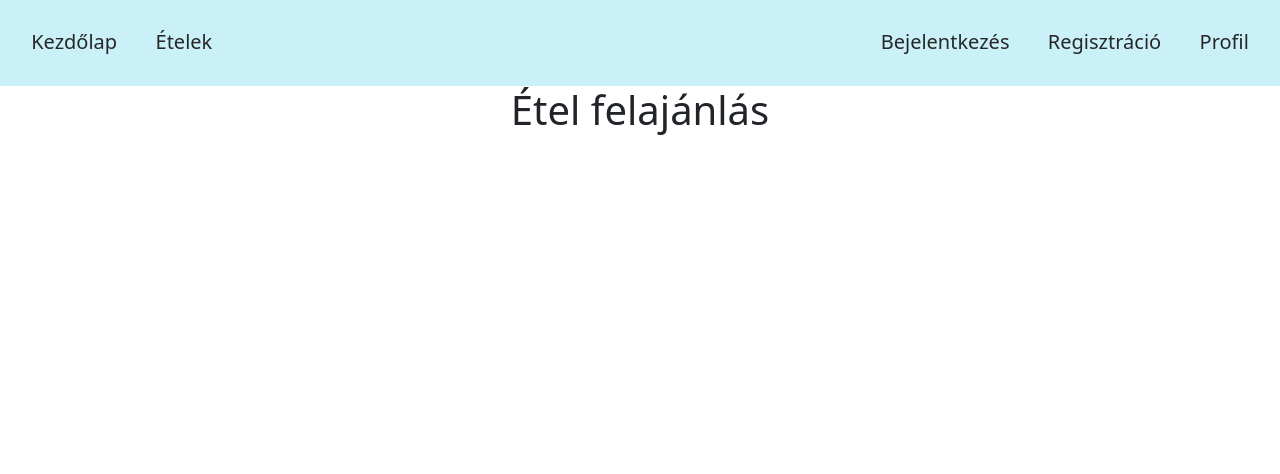
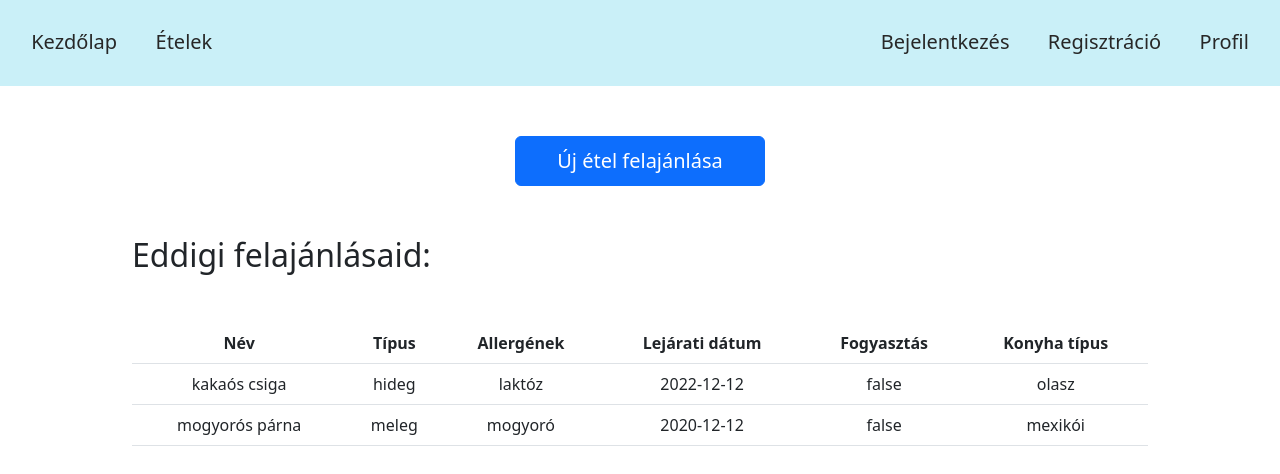
Before and after one commit to Sdavid19/prog24Forg, a Vue app in the folder frontend/: page /create-food in a window 1280 px wide. Before the commit this address had no page. Shown: the top 474 px of the page. Built offline with nearby package versions, Linux system fonts and the light colour scheme.

Commit message:
add food start

```diff
--- /dev/null
+++ b/frontend/src/components/AddFoodComponent.vue
@@ -0,0 +1,155 @@
+<template>
+  <div class="modal-content">
+    <div class="modal-header">
+      <h1 class="modal-title fs-5" id="addFoodModal">Új étel felajánlása</h1>
+      <button
+        type="button"
+        class="btn-close"
+        data-bs-dismiss="modal"
+        aria-label="Close"
+      ></button>
+    </div>
+    <div class="modal-body">
+      <div class="mb-3">
+        <input
+          type="text"
+          class="form-control"
+          id="name"
+          placeholder="Étel neve"
+          v-model="foodData.nev"
+        />
+      </div>
+      <div class="mb-3">
+        <select class="form-select" v-model="foodData.foodCategory">
+          <option value="0" disabled>Válassz típust</option>
+          <option value="1">Melegítendő</option>
+          <option value="2">Hideg</option>
+          <option value="3">Rövidlejáratú</option>
+          <option value="4">Pékáru</option>
+        </select>
+      </div>
+      <fieldset class="mb-3">
+        <legend>Étel allergia:</legend>
+        <div class="grid">
+          <div class="form-check">
+            <input
+              class="form-check-input"
+              type="checkbox"
+              id="allergie1"
+              name="mogyoro"
+              value="1"
+              v-model="foodData.allergies"
+            />
+            <label class="form-check-label" for="allergie1">Mogyoró</label>
+          </div>
+          <div class="form-check">
+            <input
+              class="form-check-input"
+              type="checkbox"
+              id="allergie2"
+              name="hal"
+              value="2"
+              v-model="foodData.allergies"
+            />
+            <label class="form-check-label" for="allergie2">Hal</label>
+          </div>
+          <div class="form-check">
+            <input
+              class="form-check-input"
+              type="checkbox"
+              id="allergie3"
+              name="tojas"
+              value="3"
+              v-model="foodData.allergies"
+            />
+            <label class="form-check-label" for="allergie3">Tojás</label>
+          </div>
+        </div>
+      </fieldset>
+      <div class="mb-3">
+        <input
+          type="date"
+          title="Lejárati dátum"
+          class="form-control"
+          v-model="foodData.expirationDate"
+        />
+      </div>
+      <div class="mb-3">
+        <select
+          class="form-select"
+          aria-label="Default select example"
+          v-model="foodData.consumption"
+        >
+          <option value="0" disabled>Válassz fogyasztsi módot</option>
+          <option value="1">helyben fogyasztható</option>
+          <option value="2">elvitelre</option>
+        </select>
+      </div>
+      <div class="mb-3">
+        <select
+          class="form-select"
+          aria-label="Default select example"
+          v-model="foodData.cousine"
+        >
+          <option value="0" disabled>Válassz konyha típust</option>
+          <option value="1">Mexikói</option>
+          <option value="2">Magyar</option>
+          <option value="3">Olasz</option>
+          <option value="4">Japán</option>
+        </select>
+      </div>
+    </div>
+    <div class="modal-footer">
+      <button type="button" class="btn btn-danger" data-bs-dismiss="modal">Mégse</button>
+      <button type="button" class="btn btn-primary" @click="tryAdddingFood()">
+        Felajánlás
+      </button>
+    </div>
+  </div>
+</template>
+
+<script setup>
+import { ref } from "vue";
+const foodData = ref({
+  nev: "",
+  foodCategory: 0,
+  allergies: [],
+  expirationDate: "",
+  consumption: 0,
+  cousine: 0,
+});
+
+function tryAdddingFood() {
+  if (
+    foodData.value.nev &&
+    foodData.value.foodCategory &&
+    foodData.value.allergies &&
+    foodData.value.expirationDate &&
+    foodData.value.consumption &&
+    foodData.value.cousine
+  ) {
+    //POST
+    console.log(foodData.value);
+  } else {
+    alert("Tölts ki minden mezőt az étel felajánlásához!");
+  }
+}
+</script>
+
+<style lang="css" scoped>
+.grid {
+  display: grid;
+  grid-template-columns: repeat(3, 100px);
+}
+
+fieldset {
+  padding: 10px 30px !important;
+  border: 2px solid rgba(0, 0, 0, 0.1) !important;
+  border-radius: 5px;
+}
+
+.main,
+legend {
+  font-size: 20px;
+}
+</style>
--- a/frontend/src/components/FoodSaverSignupComponent.vue
+++ b/frontend/src/components/FoodSaverSignupComponent.vue
@@ -14,15 +14,33 @@
         <legend>Étel allergia:</legend>
         <div class="grid">
           <div class="form-check">
-                    <input class="form-check-input" type="checkbox" id="allergie1" name="mogyoro" value="1" >
+            <input
+              class="form-check-input"
+              type="checkbox"
+              id="allergie1"
+              name="mogyoro"
+              value="1"
+            />
             <label class="form-check-label" for="allergie1">Mogyoró</label>
           </div>
           <div class="form-check">
-                    <input class="form-check-input" type="checkbox" id="allergie2" name="hal" value="2" >
+            <input
+              class="form-check-input"
+              type="checkbox"
+              id="allergie2"
+              name="hal"
+              value="2"
+            />
             <label class="form-check-label" for="allergie2">Hal</label>
           </div>
           <div class="form-check">
-                    <input class="form-check-input" type="checkbox" id="allergie3" name="tojas" value="3" >
+            <input
+              class="form-check-input"
+              type="checkbox"
+              id="allergie3"
+              name="tojas"
+              value="3"
+            />
             <label class="form-check-label" for="allergie3">Tojás</label>
           </div>
         </div>
@@ -31,58 +49,57 @@
         <legend>Étel</legend>
         <div class="grid">
           <div class="form-check">
-                    <input class="form-check-input" type="checkbox" value="1">
+            <input class="form-check-input" type="checkbox" value="1" />
             <label class="form-check-label" for="defaultCheck1">Laktóz</label>
           </div>
           <div class="form-check">
-                    <input class="form-check-input" type="checkbox" value="2" >
+            <input class="form-check-input" type="checkbox" value="2" />
             <label class="form-check-label" for="defaultCheck2">Glutén</label>
           </div>
         </div>
       </fieldset>
       <fieldset class="mb-3">
-            <legend>Preferált konyha: </legend>
+        <legend>Preferált konyha:</legend>
         <div class="grid">
           <div class="form-check">
-                <input class="form-check-input" type="checkbox" id="kitchen1" value="1" >
+            <input class="form-check-input" type="checkbox" id="kitchen1" value="1" />
             <label class="form-check-label" for="kitchen1">Olasz</label>
           </div>
           <div class="form-check">
-                <input class="form-check-input" type="checkbox" id="kitchen2" value="2" >
+            <input class="form-check-input" type="checkbox" id="kitchen2" value="2" />
             <label class="form-check-label" for="kitchen2">Görög</label>
           </div>
           <div class="form-check">
-                <input class="form-check-input" type="checkbox" id="kitchen3" value="3"  >
+            <input class="form-check-input" type="checkbox" id="kitchen3" value="3" />
             <label class="form-check-label" for="kitchen3">Amerikai</label>
           </div>
           <div class="form-check">
-                <input class="form-check-input" type="checkbox" id="kitchen4" value="4">
+            <input class="form-check-input" type="checkbox" id="kitchen4" value="4" />
             <label class="form-check-label" for="kitchen4">Mexikói</label>
           </div>
           <div class="form-check">
-                <input class="form-check-input" type="checkbox" id="kitchen5" value="5" >
+            <input class="form-check-input" type="checkbox" id="kitchen5" value="5" />
             <label class="form-check-label" for="kitchen5">Magyar</label>
           </div>
           <div class="form-check">
-                <input class="form-check-input" type="checkbox" id="kitchen6" value="6" >
+            <input class="form-check-input" type="checkbox" id="kitchen6" value="6" />
             <label class="form-check-label" for="kitchen6">Japán</label>
           </div>
         </div>
-
       </fieldset>
       <fieldset class="mb-3">
         <legend>Étrend:</legend>
         <div class="grid">
           <div class="form-check">
-                <input class="form-check-input" type="checkbox" id="diet1" value="1" >
+            <input class="form-check-input" type="checkbox" id="diet1" value="1" />
             <label class="form-check-label" for="diet1">Szimpla</label>
           </div>
           <div class="form-check">
-                <input class="form-check-input" type="checkbox" id="diet2" value="2" >
+            <input class="form-check-input" type="checkbox" id="diet2" value="2" />
             <label class="form-check-label" for="diet2">Vegán</label>
           </div>
           <div class="form-check">
-                <input class="form-check-input" type="checkbox" id="diet3" value="3"  >
+            <input class="form-check-input" type="checkbox" id="diet3" value="3" />
             <label class="form-check-label" for="diet3">Vegetáriánus</label>
           </div>
         </div>
@@ -94,33 +111,29 @@
   </form>
 </template>
 
-<script setup>
-
-</script>
+<script setup></script>
 
 <style lang="css" scoped>
-
-form{
+form {
   min-width: 300px;
   max-width: 800px;
 }
-    .btn-container{
+.btn-container {
   margin-top: 30px;
   display: flex;
   justify-content: center;
 }
-    .grid{
+.grid {
   display: grid;
   grid-template-columns: repeat(3, 100px);
 }
-    fieldset{
+fieldset {
   padding: 10px 30px !important;
   border: 2px solid rgba(0, 0, 0, 0.1) !important;
   border-radius: 5px;
 }
-    .main, legend{
+.main,
+legend {
   font-size: 20px;
 }
-
-
 </style>
--- a/frontend/src/main.js
+++ b/frontend/src/main.js
@@ -9,7 +9,7 @@ import 'bootstrap/dist/css/bootstrap.min.css';
 import 'bootstrap/dist/js/bootstrap.bundle.js';
 
 // primevue
-import "primevue/resources/themes/vela-green/theme.css";
+import "primevue/resources/themes/bootstrap4-light-blue/theme.css";
 import "primevue/resources/primevue.min.css";
 import "primeicons/primeicons.css";
 
--- a/frontend/src/views/CreateFoodView.vue
+++ b/frontend/src/views/CreateFoodView.vue
@@ -1,25 +1,92 @@
 <template>
-  <h1 class="text-center">Étel felajánlás</h1>
+  <div class="grid">
+    <div class="btn-container">
+      <button
+        class="btn btn-primary modal-btn"
+        data-bs-toggle="modal"
+        data-bs-target="#addFoodModal"
+      >
+        Új étel felajánlása
+      </button>
+    </div>
 
-  <div class="card">
-    <DataTable
-      :value="foods"
-      paginator
-      :rows="5"
-      :rowsPerPageOptions="[5, 10, 20, 50]"
-      tableStyle="min-width: 50rem"
-    >
-      <Column field="name" header="Name" style="width: 25%"></Column>
-    </DataTable>
+    <div>
+      <h2 class="mb-5">Eddigi felajánlásaid:</h2>
+      <table class="table">
+        <thead>
+          <tr>
+            <th scope="col">Név</th>
+            <th scope="col">Típus</th>
+            <th scope="col">Allergének</th>
+            <th scope="col">Lejárati dátum</th>
+            <th scope="col">Fogyasztás</th>
+            <th scope="col">Konyha típus</th>
+          </tr>
+        </thead>
+        <tbody>
+          <tr v-for="food in foods">
+            <td v-for="adat in food">{{ adat }}</td>
+          </tr>
+        </tbody>
+      </table>
+    </div>
+  </div>
+
+  <div
+    class="modal fade"
+    id="addFoodModal"
+    tabindex="-1"
+    aria-labelledby="addFoodModal"
+    aria-hidden="true"
+  >
+    <div class="modal-dialog">
+      <AddFoodComponent />
+    </div>
   </div>
 </template>
 
 <script setup>
 import { ref } from "vue";
-import DataTable from "primevue/datatable";
-import Column from "primevue/column";
+import AddFoodComponent from "../components/AddFoodComponent.vue";
 
-const foods = ref([{ name: "asd" }, { name: "asdad" }]);
+const foods = ref([
+  {
+    name: "kakaós csiga",
+    type: "hideg",
+    allergies: "laktóz",
+    expirationDate: "2022-12-12",
+    consumption: false,
+    cousine: "olasz",
+  },
+  {
+    name: "mogyorós párna",
+    type: "meleg",
+    allergies: "mogyoró",
+    expirationDate: "2020-12-12",
+    consumption: false,
+    cousine: "mexikói",
+  },
+]);
 </script>
 
-<style lang="css" scoped></style>
+<style lang="css" scoped>
+table {
+  text-align: center;
+}
+.btn-container {
+  display: flex;
+  justify-content: center;
+}
+
+.modal-btn {
+  font-size: 20px;
+  height: 50px;
+  width: 250px;
+}
+
+.grid {
+  padding: 50px;
+  display: grid;
+  gap: 50px;
+}
+</style>
```
Lines whose indentation alone changed are shown as unchanged.
